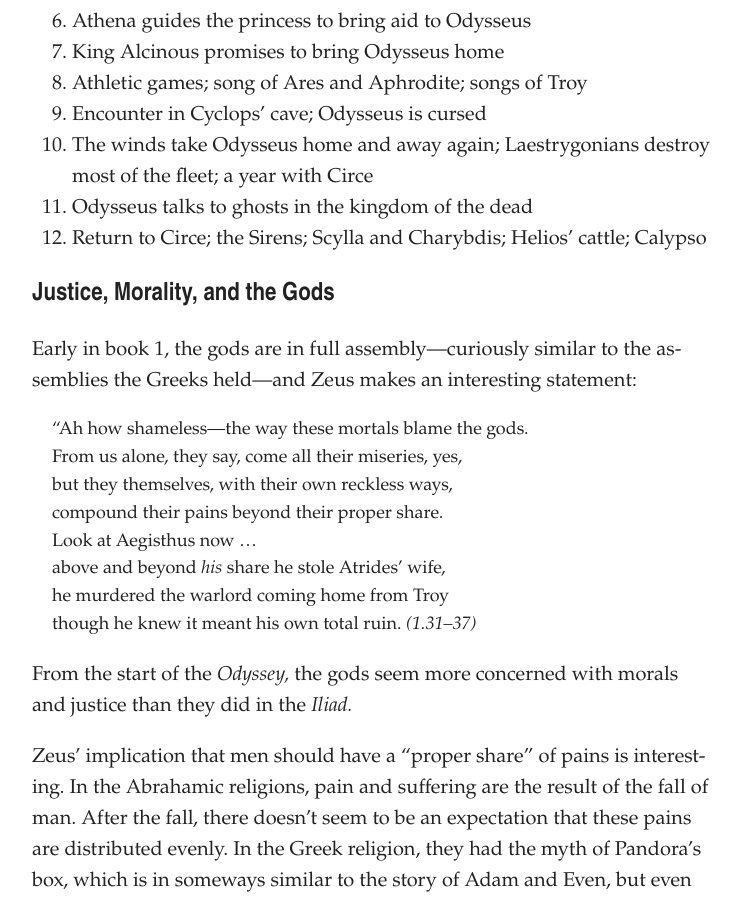
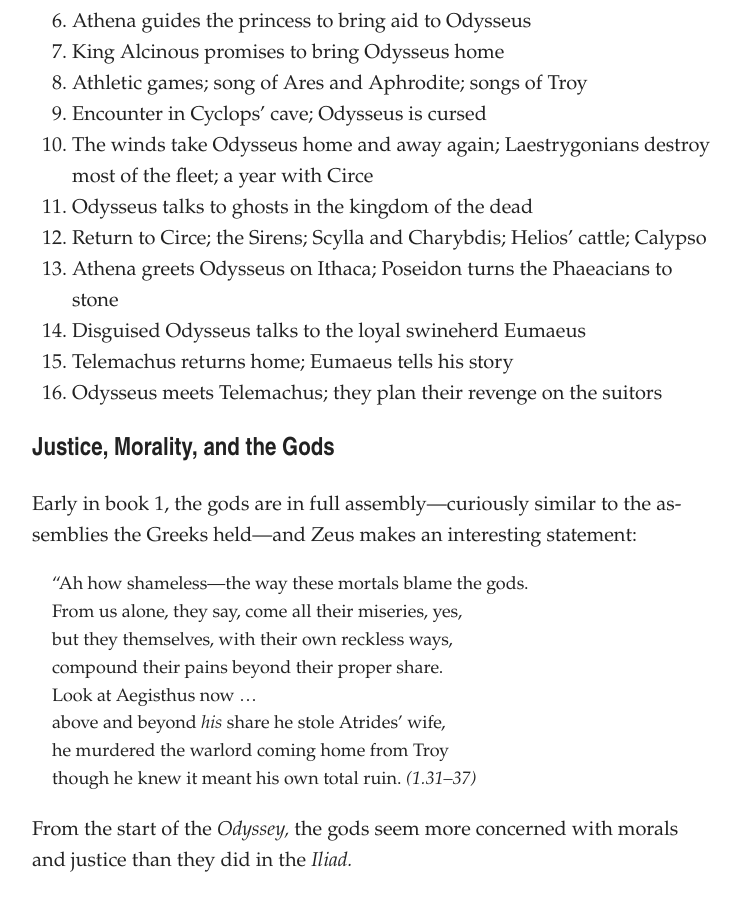
Before and after one commit to artsandmetaphysics/goodlifeodyssey, a Jekyll site: the page built from _documents/the-odyssey.md, in a window 1280 px wide and 900 px high, scrolled down 1172 px. Shown: the whole window, without its empty margins (268-1009 px from the left). Built offline with Jekyll 4.4.1, drawn with Linux system fonts in a browser that asks for light colours.

Commit message:
Add notes on the Odyssey

```diff
--- a/_documents/the-odyssey.md
+++ b/_documents/the-odyssey.md
@@ -47,6 +47,10 @@ Here is an outline:
 10. The winds take Odysseus home and away again; Laestrygonians destroy most of the fleet; a year with Circe
 11. Odysseus talks to ghosts in the kingdom of the dead
 12. Return to Circe; the Sirens; Scylla and Charybdis; Helios’ cattle; Calypso
+13. Athena greets Odysseus on Ithaca; Poseidon turns the Phaeacians to stone
+14. Disguised Odysseus talks to the loyal swineherd Eumaeus
+15. Telemachus returns home; Eumaeus tells his story
+16. Odysseus meets Telemachus; they plan their revenge on the suitors
 
 ## Justice, Morality, and the Gods
 
```
Also changed, not shown: documents/the-odyssey.md (+4 -0 lines).
